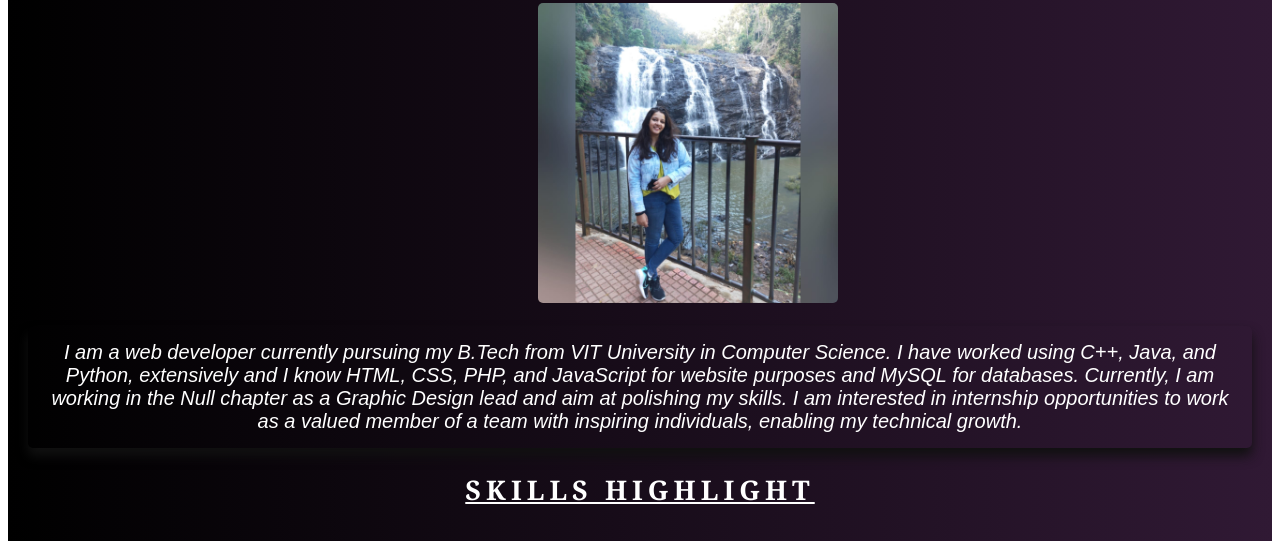
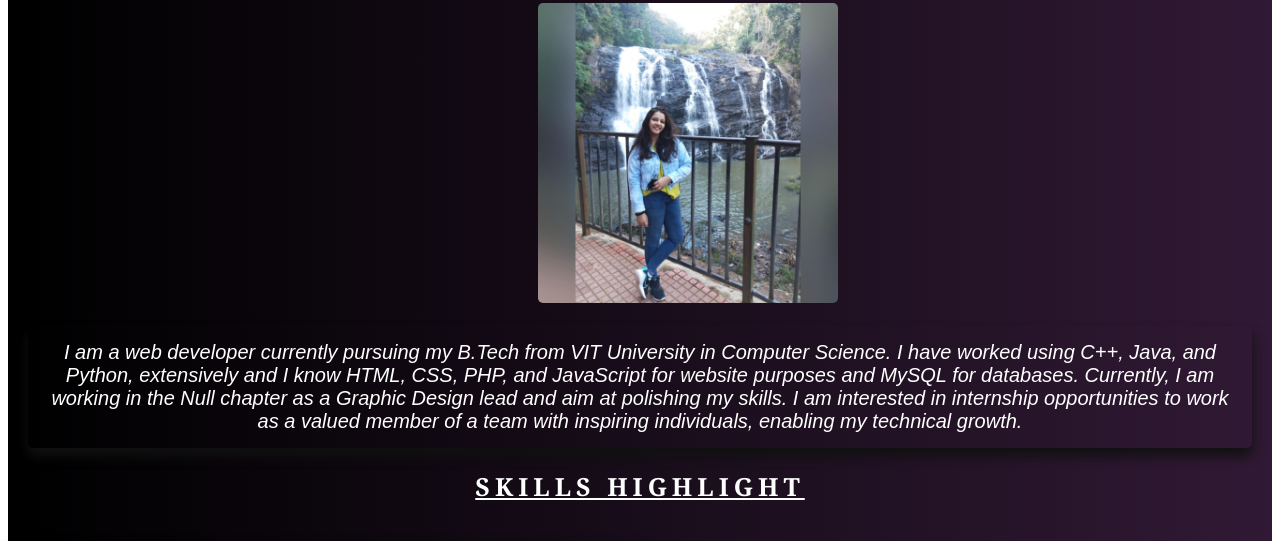
Before and after one commit to naomi1801/naomi1801.github.io, a plain HTML site: page index.html in a window 1280 px wide. Shown: the part 449-990 px from the top of the page. Drawn offline with Linux system fonts and the light colour scheme; files whose address does not match are found by name.

Commit message:
Update index.html

```diff
--- a/index.html
+++ b/index.html
@@ -48,7 +48,7 @@
                 <p><i>I am a web developer currently pursuing my B.Tech from VIT University in Computer Science. I have worked using C++, Java, and Python, extensively and I know HTML, CSS, PHP, and JavaScript for website purposes and MySQL for databases.
                     Currently, I am working in the Null chapter as a Graphic Design lead and aim at polishing my skills.
                     I am interested in internship opportunities to work as a valued member of a team with inspiring individuals, enabling my technical growth.</i></p>
-                <h2 style="text-align: center; font-family: Cambria, serif; font-size: 27px;text-decoration: underline;">SKILLS HIGHLIGHT</h2>
+                <h2 style="text-align: center; font-family: Cambria, serif; font-size: 25px;text-decoration: underline;">SKILLS HIGHLIGHT</h2>
             </div>
         </div>
         <div class="table">
```
